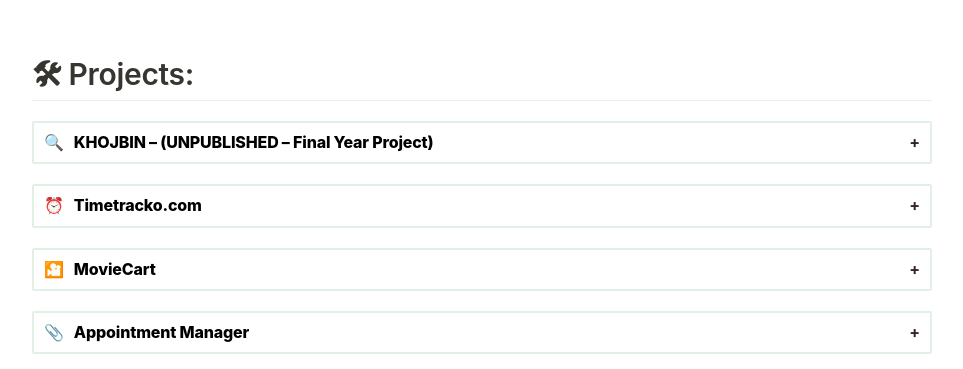
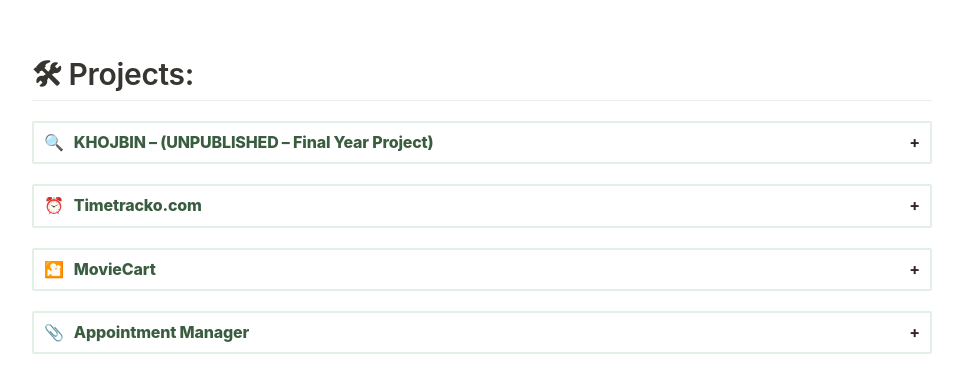
Before and after one commit to Chintan-Karki/Chintan-Karki.github.io, a plain HTML site: page index.html in a window 1280 px wide. Shown: the part 3520-3889 px from the top of the page, without its empty margins (158-1121 px from the left). Drawn offline with Linux system fonts and the light colour scheme.

Commit message:
frontend fixes 2.0

```diff
--- a/index.html
+++ b/index.html
@@ -158,6 +158,7 @@
 mark {
 	background-color: transparent;
 }
+
 
 .indented {
 	padding-left: 1.5em;
@@ -549,6 +550,11 @@
 .bookmark-href {
 	font-size: 0.75em;
 	margin-top: 0.25em;
+}
+
+.projects_main_container h3 mark{
+	color: #3a5d40;
+	font-weight: 800;
 }
 
 .sans {
@@ -966,7 +972,7 @@
 </p><p id="9eba54f5-19e5-4c7a-8555-ddc832ecd769" class="block-color-blue_background"><div class="indented" style="background: aliceblue;padding-top: 10px; padding-right: 1.5rem;"><p id="8e3cc05d-c344-4a70-8c36-594cf66609e5" class="block-color-blue">March 2021</p><h3 id="a4ebd88d-7922-4979-8b54-68e71b96321d" class="block-color-blue_background">Organizing Committee Member | IIC IT Talk Series (On Campus Event)</h3><p id="ad9fb1b4-cef5-41a1-8dca-04ff1561ba6c" class="block-color-blue_background">Got a great opportunity to work on coordinating one of the flagship events in the college relating to the software industry and current technology trends  and accomplish the event on a success.</p><p id="0e1b2ad4-e4de-498b-ab3b-f5f8933c2e20" class="">
 </p></div></p><p id="2fa1d10f-f2b6-4ecc-a8cf-f95dcf40bc48" class="">
 </p><p id="0fe9dfd0-7395-4313-b13a-b143771b8114" class="">
-</p><h1 id="projects" class="">🛠 Projects:</h1><div class=""><hr/><h3 id="a6276d52-1200-45f6-a0e1-b592dcaf2bab" class="collapsible projects_text " ><mark >🔍&nbsp;&nbsp;&nbsp;KHOJBIN – (UNPUBLISHED – Final Year Project)</mark></h3><div class="content"><p id="faee392c-fa74-4f33-b0f1-96a421a1cb94" class="">Utilized the atomic principles for a dynamic component-based Application, where a user can search products across multiple e-commerce vendors in Nepal (viz. Daraz, Sastodeal, Hamrobazaar, etc.) at a single time.  SPA Implementation based on <mark class="highlight-teal_background"><strong>ReactJS</strong></mark><mark class="highlight-teal_background">, </mark><mark class="highlight-teal_background"><strong>Zustand</strong></mark><mark class="highlight-teal_background">, </mark><mark class="highlight-teal_background"><strong>Tailwind, Django REST</strong></mark><mark class="highlight-teal_background">, </mark><mark class="highlight-teal_background"><strong>DRF-Social-oauth2</strong></mark><mark class="highlight-teal_background">, </mark><mark class="highlight-teal_background"><strong>AIOHTTP</strong></mark>, etc.</p><p id="b6a9a862-abeb-4a88-ab82-c08a786ca81a" class="">
+</p><h1 id="projects" class="">🛠 Projects:</h1><div class="projects_main_container"><hr/><h3 id="a6276d52-1200-45f6-a0e1-b592dcaf2bab" class="collapsible projects_text " ><mark >🔍&nbsp;&nbsp;&nbsp;KHOJBIN – (UNPUBLISHED – Final Year Project)</mark></h3><div class="content"><p id="faee392c-fa74-4f33-b0f1-96a421a1cb94" class="">Utilized the atomic principles for a dynamic component-based Application, where a user can search products across multiple e-commerce vendors in Nepal (viz. Daraz, Sastodeal, Hamrobazaar, etc.) at a single time.  SPA Implementation based on <mark class="highlight-teal_background"><strong>ReactJS</strong></mark><mark class="highlight-teal_background">, </mark><mark class="highlight-teal_background"><strong>Zustand</strong></mark><mark class="highlight-teal_background">, </mark><mark class="highlight-teal_background"><strong>Tailwind, Django REST</strong></mark><mark class="highlight-teal_background">, </mark><mark class="highlight-teal_background"><strong>DRF-Social-oauth2</strong></mark><mark class="highlight-teal_background">, </mark><mark class="highlight-teal_background"><strong>AIOHTTP</strong></mark>, etc.</p><p id="b6a9a862-abeb-4a88-ab82-c08a786ca81a" class="">
 </p></div><h3 id="124ac228-3eb2-4221-b4ff-e237f39323cf" class="collapsible projects_text " style="margin-top: 0px;"><mark >⏰&nbsp;&nbsp;&nbsp;Timetracko.com</mark></h3><div class="content"><p id="181301dd-dedf-45a4-9142-2dd81b04616c" class="">Was involved in the analytics and productivity software to develop frontend components using <strong><mark class="highlight-teal_background">antd (Ant design system)</mark></strong>, along with the tailwind stylings. Implementation and build was based upon <mark class="highlight-teal_background"><strong>ReactJS</strong></mark> and <mark class="highlight-teal_background"><strong>Redux (Saga)</strong></mark>.</p><p id="46d411ff-2895-45c4-9a92-e4303aa7590a" class="">
 </p><p id="1845562a-076e-4ace-adaa-7335bc10258b" class=""><strong>Official Site</strong>:</p><figure id="a37a6f1f-952b-4d94-89b5-7780d576509c"><a href="https://timetracko.com/" class="bookmark source"><div class="bookmark-info"><div class="bookmark-text"><div class="bookmark-title">timeTracko</div><div class="bookmark-description">Join thousands of other businesses on a journey to make your workforce more productive and organized. Be aware of what your employees are working on, detect anomalies in their behavior, provide feedback, and improve productivity with the timeTracko screencast feature. Accurately track the time spent on each project, client, or task.</div></div><div class="bookmark-href"><img src="https://timetracko.com/src/assets/images/favicon.ico" class="icon bookmark-icon"/>https://timetracko.com/</div></div><img src="https://timetracko.com/src/assets/images/timeTracko-OG-Image.png" class="bookmark-image"/></a></figure><p id="ed7d5227-f76c-4881-a5fd-0488d1d7f403" class="">
 </p></div><h3 id="124ac228dfd-3eb2-4221-b4ff-e237f39323cf" class="collapsible projects_text" style="margin-top: 0px;"><mark class="">🎦&nbsp;&nbsp;&nbsp;MovieCart</mark></h3><div class="content"><p id="924f714e-5537-4309-86f6-723abf72d72f" class="">Implementation of <mark class="highlight-teal_background"><strong>ReactJS</strong></mark> along with <mark class="highlight-teal_background"><strong>Redux</strong></mark> and <mark class="highlight-teal_background"><strong>Redux SAGA</strong></mark> using <mark class="highlight-teal_background"><strong>TMDB API</strong></mark> for developing a reactive movie filtering site.</p><p id="b1bf3b4c-68ab-4de0-bddf-2844e399aabd" class=""><strong>Demo/Site</strong>:</p><figure id="a82bdef6-bc21-457b-9235-2ef7be33d9a2"><a href="https://awesome-cart.netlify.app/" class="bookmark source"><div class="bookmark-info"><div class="bookmark-text"><div class="bookmark-title">Awesome Movie Cart</div></div><div class="bookmark-href"><img src="https://awesome-cart.netlify.app/favicon.ico" class="icon bookmark-icon"/>https://awesome-cart.netlify.app/</div></div></a></figure><p id="0485930b-b573-496e-b2b2-d90c821c4873" class=""><strong>GitHub</strong>: </p><a href="https://github.com/Chintan-Karki/shopping-cart" target="_blank" id="32b7bcbc-7277-4f09-bd8e-a0a42b39ec8a"><div class="source">https://github.com/Chintan-Karki/shopping-cart</div></a>
```
